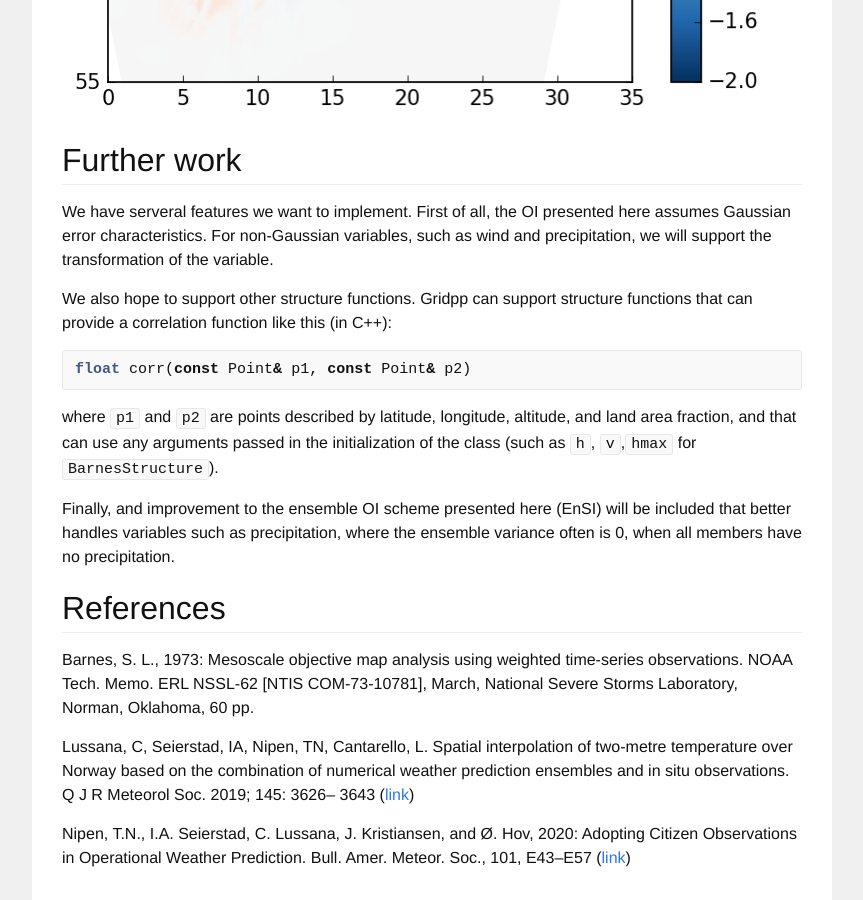
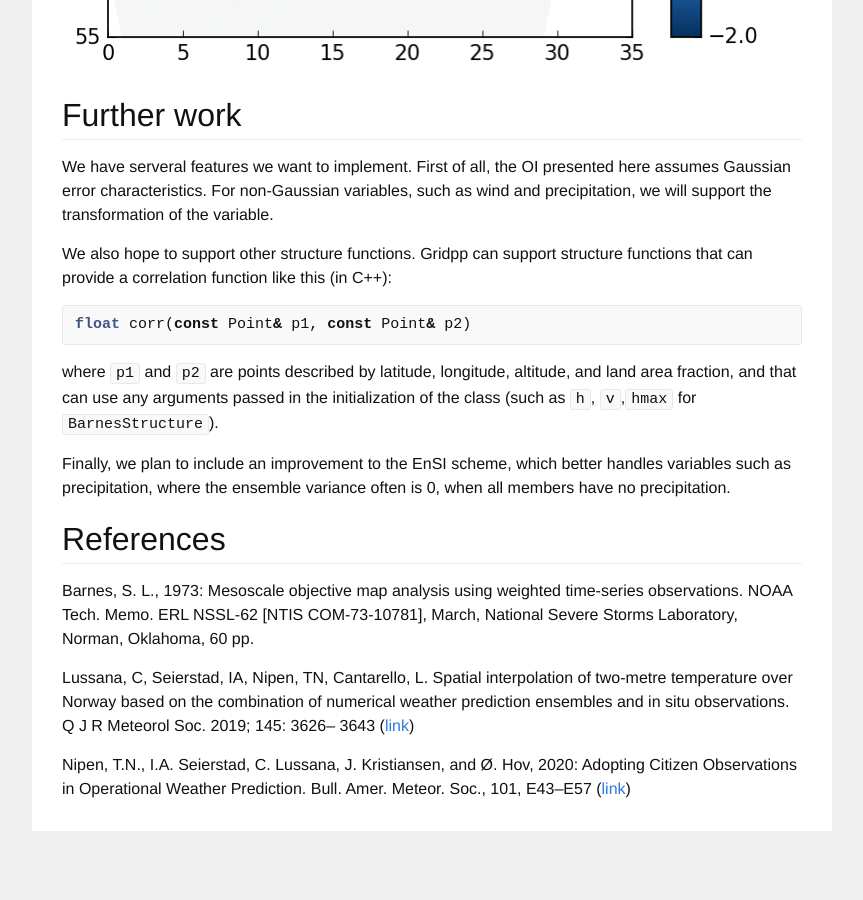
Before and after one commit to tnipen/tnipen.github.io, a Jekyll site: the page built from _posts/2020-06-15-titanlib-gridpp.markdown, in a window 1280 px wide and 900 px high, scrolled down 7795 px. Shown: the whole window, without its empty margins (208-1071 px from the left). Built offline with Jekyll 4.4.1, drawn with Linux system fonts in a browser that asks for light colours; after the commit the page ends 8626 px from its top, so only the background shows below that; some of the changed text lies outside the part shown.

```diff
--- a/_posts/2020-06-15-titanlib-gridpp.markdown
+++ b/_posts/2020-06-15-titanlib-gridpp.markdown
@@ -298,9 +296,8 @@ float corr(const Point& p1, const Point& p2)
 where `p1` and `p2` are points described by latitude, longitude, altitude, and land area fraction, and that
 can use any arguments passed in the initialization of the class (such as `h`, `v`,`hmax` for `BarnesStructure`).
 
-Finally, and improvement to the ensemble OI scheme presented here (EnSI) will be included that better handles
-variables such as precipitation, where the ensemble variance often is 0, when all members have no
-precipitation.
+Finally, we plan to include an improvement to the EnSI scheme, which better handles variables such as
+precipitation, where the ensemble variance often is 0, when all members have no precipitation.
 
 ## References
 
```
Also changed, not shown: other parts of _posts/2020-06-15-titanlib-gridpp.markdown (+0 -2 lines), 1 other file.
